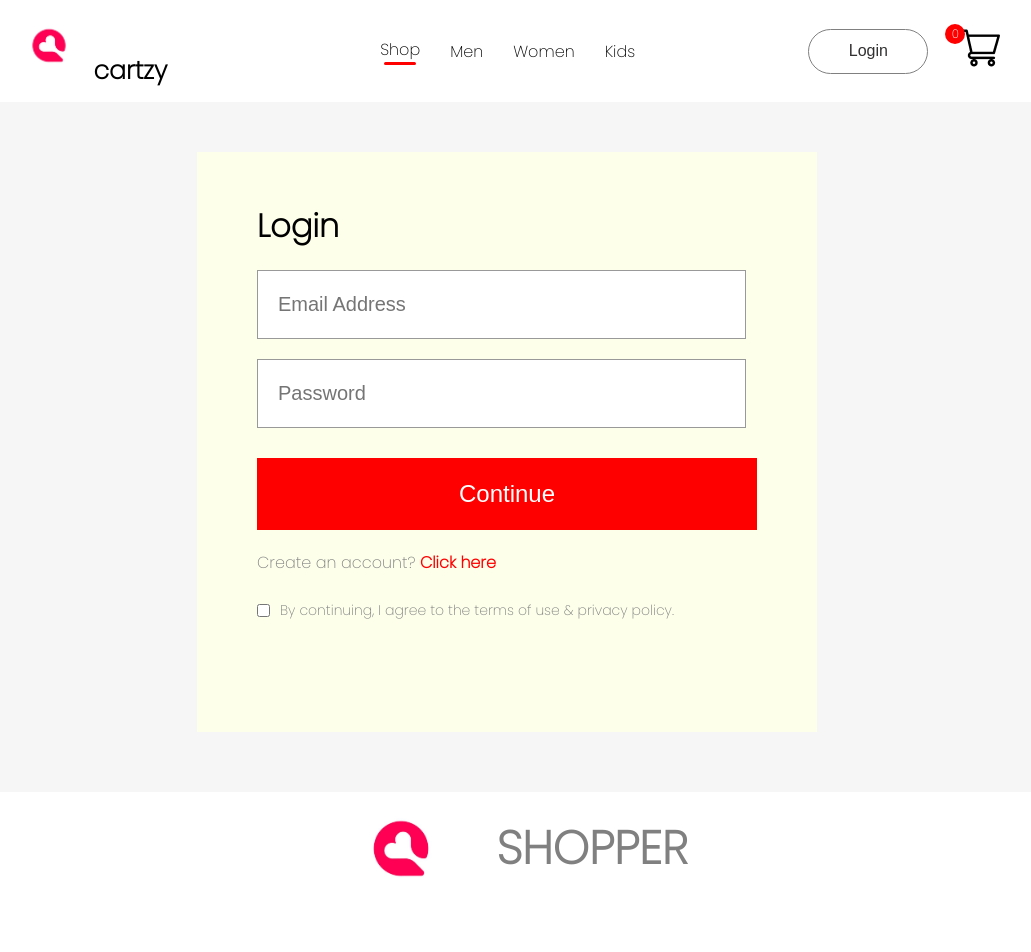
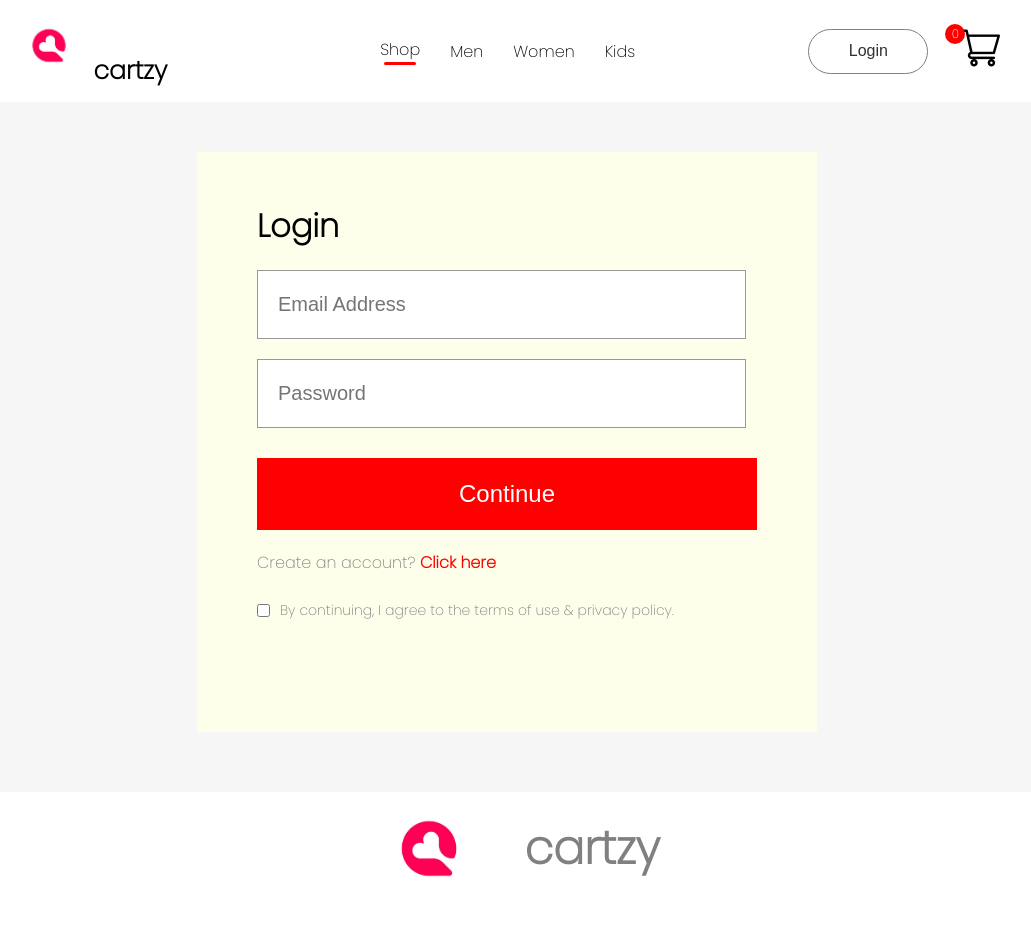
Before and after one commit to dynecodes/mern-ecommerce-webapp, a React (Create React App) app in the folder front-end/: page /login in a window 1280 px wide. Shown: the top 952 px of the page, without its empty margins (133-1164 px from the left). Built offline with nearby package versions, Linux system fonts and the light colour scheme; no server answers.

Commit message:
Update Footer.jsx

```diff
--- a/front-end/src/Components/Footer/Footer.jsx
+++ b/front-end/src/Components/Footer/Footer.jsx
@@ -12,7 +12,7 @@ const Footer = () => {
     <div className='footer'>
       <div className="footer-logo">
         <img src={footer_logo} alt=''/>
-        <p>SHOPPER</p>
+        <p>cartzy</p>
       </div>
       <ul className="footer-links">
         <li>Company</li>
```
